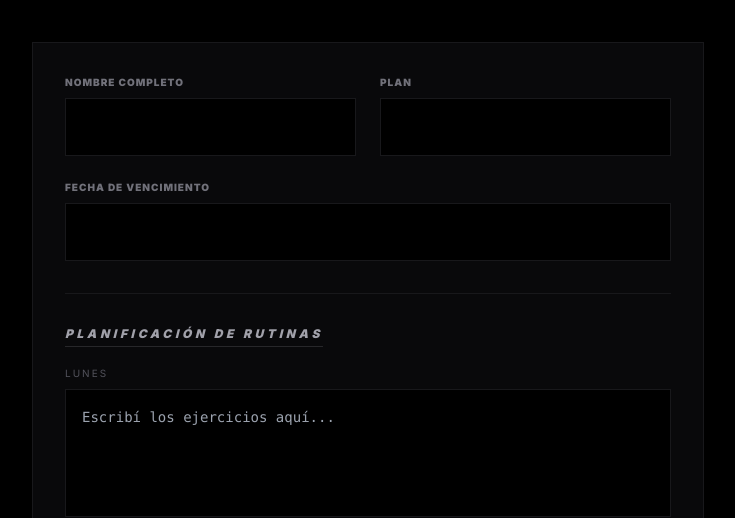
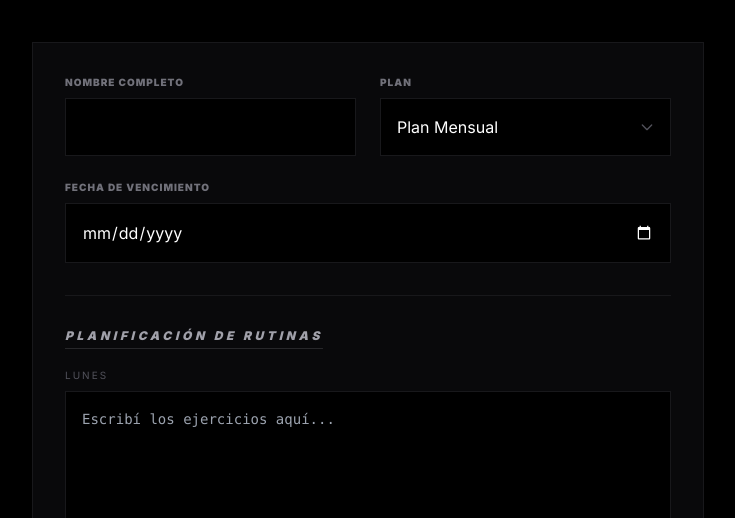
Before and after one commit to Arkadain/templo-fitness, a Flask app: template templates/editar_socio.html in a window 1280 px wide. Shown: the part 117-635 px from the top of the page, without its empty margins (272-1007 px from the left). Run offline with Flask 3, Linux system fonts and the light colour scheme; the template is opened without the code that fills it, so the values that code supplies are empty; some libraries are stand-ins or nearby versions.

Commit message:
cambios en el panel de editar

```diff
--- a/app.py
+++ b/app.py
@@ -153,7 +153,19 @@ def editar_socio(id_socio):
     if request.method == 'POST':
         socio.nombre = request.form.get('nombre').upper()
         socio.plan = request.form.get('plan').upper()
-        socio.vence = request.form.get('vence').upper()
+
+        # --- TRADUCTOR DE FECHAS (Del almanaque a nuestra base de datos) ---
+        fecha_html = request.form.get('vence')
+        if fecha_html and "-" in fecha_html:
+            try:
+                # Transforma YYYY-MM-DD a DD/MM/YYYY
+                fecha_obj = datetime.strptime(fecha_html, '%Y-%m-%d')
+                socio.vence = fecha_obj.strftime('%d/%m/%Y')
+            except:
+                socio.vence = fecha_html
+        else:
+            socio.vence = fecha_html
+
         socio.rutina_lunes = request.form.get('rutina_lunes')
         socio.rutina_martes = request.form.get('rutina_martes')
         socio.rutina_miercoles = request.form.get('rutina_miercoles')
@@ -162,9 +174,20 @@ def editar_socio(id_socio):
         socio.rutina_sabado = request.form.get('rutina_sabado')
 
         db.session.commit()
-        flash(f'Socio {socio.nombre} actualizado correctamente.', 'success')
+        flash("Datos actualizados correctamente.", "success")
         return redirect(url_for('admin_panel'))
-    return render_template('editar_socio.html', socio=socio)
+
+    # --- TRADUCTOR DE FECHAS (De nuestra base de datos al almanaque) ---
+    vence_html = ""
+    if socio.vence:
+        try:
+            # Transforma DD/MM/YYYY a YYYY-MM-DD para que el almanaque lo entienda
+            vence_html = datetime.strptime(socio.vence, '%d/%m/%Y').strftime('%Y-%m-%d')
+        except:
+            pass
+
+    # Le pasamos la fecha traducida al HTML (vence_html)
+    return render_template('editar_socio.html', socio=socio, vence_html=vence_html)
 
 if __name__ == '__main__':
     app.run(debug=True)
--- a/templates/editar_socio.html
+++ b/templates/editar_socio.html
@@ -41,13 +41,25 @@
                     <label class="text-[10px] uppercase tracking-widest text-zinc-500 block mb-2 font-bold">Nombre Completo</label>
                     <input type="text" name="nombre" value="{{ socio.nombre }}" required class="w-full bg-black border border-zinc-900 p-4 outline-none focus:border-white text-white italic font-bold transition-all">
                 </div>
+
                 <div>
                     <label class="text-[10px] uppercase tracking-widest text-zinc-500 block mb-2 font-bold">Plan</label>
-                    <input type="text" name="plan" value="{{ socio.plan }}" required class="w-full bg-black border border-zinc-900 p-4 outline-none focus:border-white text-white transition-all">
+                    <div class="relative">
+                        <select name="plan" id="planSelect" required class="w-full bg-black border border-zinc-900 p-4 outline-none focus:border-white text-white transition-all appearance-none cursor-pointer">
+                            <option value="MENSUAL" {% if socio.plan == 'MENSUAL' %}selected{% endif %}>Plan Mensual</option>
+                            <option value="TRIMESTRAL" {% if socio.plan == 'TRIMESTRAL' %}selected{% endif %}>Plan Trimestral</option>
+                            <option value="SEMESTRAL" {% if socio.plan == 'SEMESTRAL' %}selected{% endif %}>Plan Semestral</option>
+                            <option value="ANUAL" {% if socio.plan == 'ANUAL' %}selected{% endif %}>Plan Anual</option>
+                        </select>
+                        <div class="absolute inset-y-0 right-0 flex items-center px-4 pointer-events-none text-zinc-600">
+                            <svg class="w-4 h-4" fill="none" stroke="currentColor" viewBox="0 0 24 24"><path stroke-linecap="round" stroke-linejoin="round" stroke-width="2" d="M19 9l-7 7-7-7"></path></svg>
+                        </div>
+                    </div>
                 </div>
+
                 <div class="md:col-span-2">
                     <label class="text-[10px] uppercase tracking-widest text-zinc-500 block mb-2 font-bold">Fecha de Vencimiento</label>
-                    <input type="text" name="vence" value="{{ socio.vence }}" required class="w-full bg-black border border-zinc-900 p-4 outline-none focus:border-white text-white transition-all">
+                    <input type="date" name="vence" id="venceInput" value="{{ vence_html }}" required style="color-scheme: dark;" class="w-full bg-black border border-zinc-900 p-4 outline-none focus:border-white text-white transition-all cursor-pointer">
                 </div>
             </div>
 
@@ -71,6 +83,32 @@
             </div>
         </form>
     </div>
+
+    <script>
+        document.getElementById('planSelect').addEventListener('change', function() {
+            let planElegido = this.value;
+            let hoy = new Date();
+            let mesesAAgregar = {
+                'MENSUAL': 1,
+                'TRIMESTRAL': 3,
+                'SEMESTRAL': 6,
+                'ANUAL': 12
+            };
+
+            if(mesesAAgregar[planElegido]) {
+                // Le sumamos los meses correspondientes a la fecha de HOY
+                hoy.setMonth(hoy.getMonth() + mesesAAgregar[planElegido]);
+
+                // Le damos el formato YYYY-MM-DD que exige el almanaque HTML
+                let dd = String(hoy.getDate()).padStart(2, '0');
+                let mm = String(hoy.getMonth() + 1).padStart(2, '0');
+                let yyyy = hoy.getFullYear();
+
+                // Actualizamos el almanaque en pantalla
+                document.getElementById('venceInput').value = yyyy + '-' + mm + '-' + dd;
+            }
+        });
+    </script>
 </body>
 
 </html>
```
